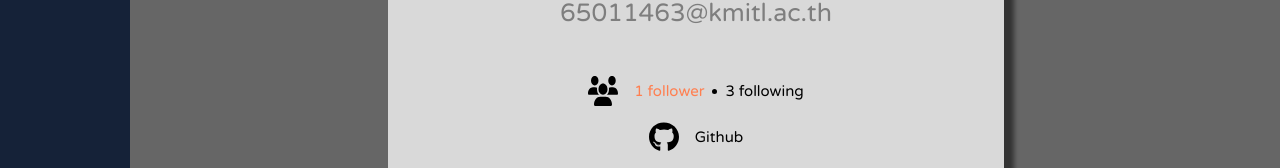
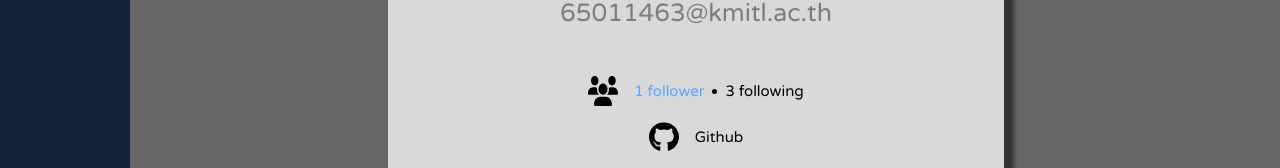
Before and after one commit to phurinjeffy/SE-React, a React (Create React App) app: page / in a window 1280 px wide. In both pictures the pointer is over the link 669 px from the left and 657 px from the top of the page. Shown: the part 566-734 px from the top of the page. Built offline with nearby package versions, Linux system fonts and the light colour scheme.

Commit message:
hover color update

```diff
--- a/src/components/Profile/profile.css
+++ b/src/components/Profile/profile.css
@@ -80,7 +80,7 @@
 }
 
 .ContactsText:hover {
-  color: coral;
+  color: rgb(91, 165, 255);
 }
 
 .Dot {
```
